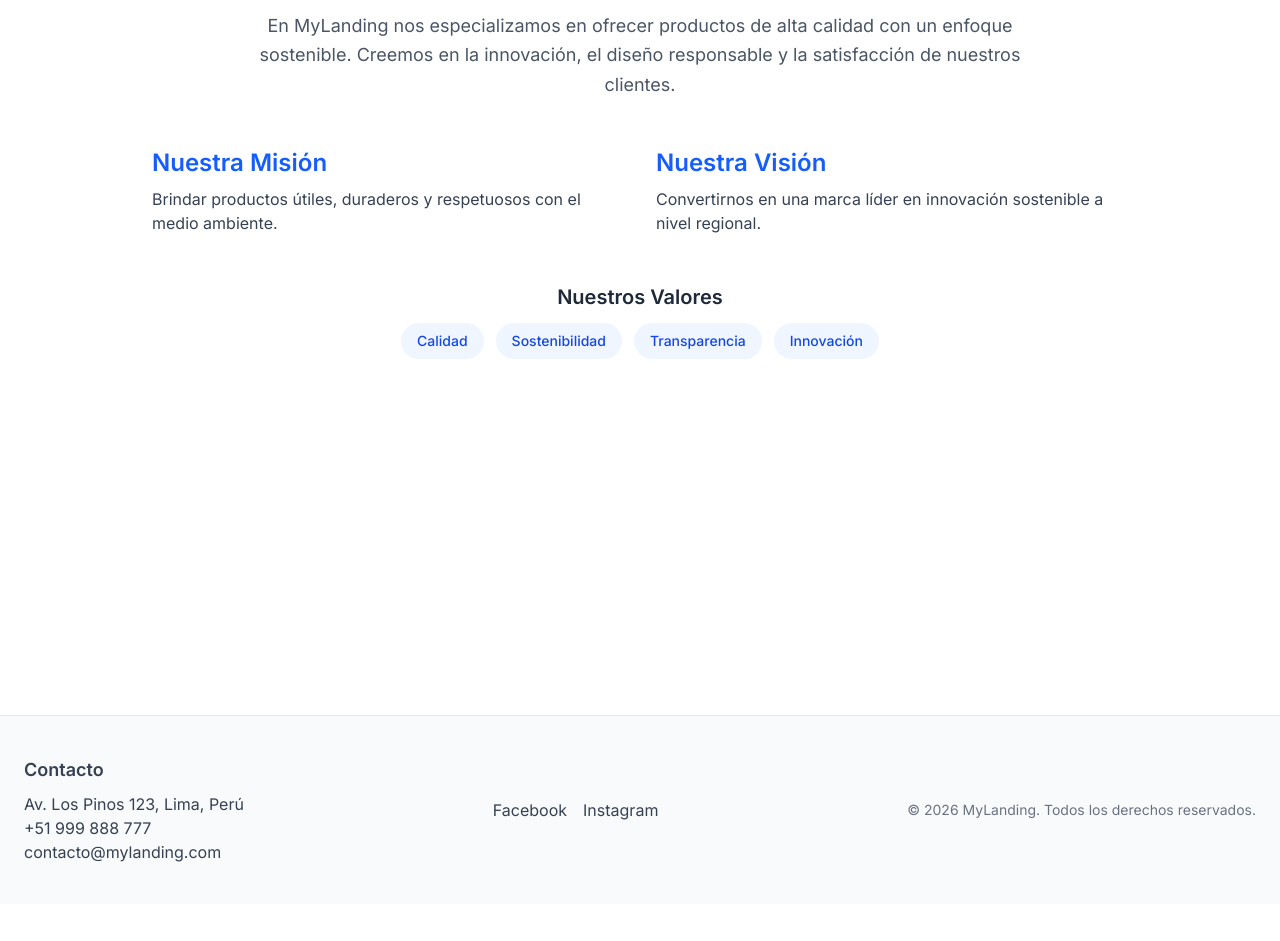
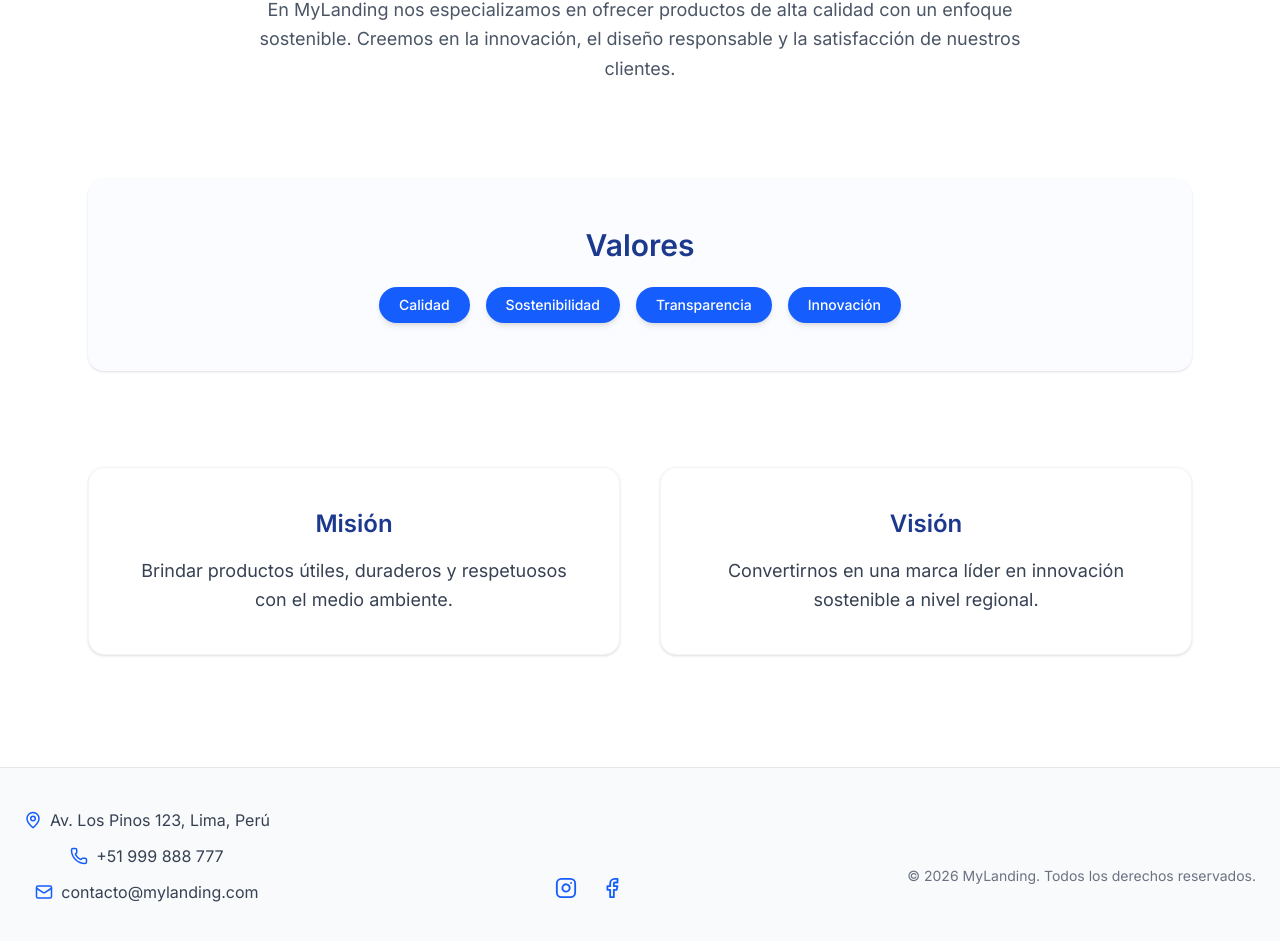
Before and after one commit to WALE-Devs/walecom-web, a Next.js app: page /about in a window 1280 px wide. Shown: the part 189-1130 px from the top of the page. Before the commit the page ends 1093 px from the top, so only its background shows below. Built offline with nearby package versions, Linux system fonts and the light colour scheme; no server answers.

Commit message:
upd: components w/updated data

```diff
--- a/src/app/api/about/route.ts
+++ b/src/app/api/about/route.ts
@@ -1,18 +1,7 @@
+// src/app/api/about/route.ts
 import { NextResponse } from "next/server";
+import { aboutData } from "@/data/about";
 
 export async function GET() {
-    const about = {
-        titulo: "Sobre Nosotros",
-        descripcion: "En MyLanding nos especializamos en ofrecer productos de alta calidad con un enfoque sostenible. Creemos en la innovación, el diseño responsable y la satisfacción de nuestros clientes.",
-        mision: "Brindar productos útiles, duraderos y respetuosos con el medio ambiente.",
-        vision: "Convertirnos en una marca líder en innovación sostenible a nivel regional.",
-        valores: [
-            "Calidad",
-            "Sostenibilidad",
-            "Transparencia",
-            "Innovación"
-        ],
-    };
-
-  return NextResponse.json(about);
+  return NextResponse.json(aboutData);
 }
--- a/src/app/api/contact/route.ts
+++ b/src/app/api/contact/route.ts
@@ -1,15 +1,6 @@
 import { NextResponse } from "next/server";
+import { contactData } from "@/data/contact";
 
 export async function GET() {
-  const contactData = {
-    email: "contacto@mylanding.com",
-    telefono: "+51 999 888 777",
-    direccion: "Av. Los Pinos 123, Lima, Perú",
-    redes: {
-      instagram: "https://instagram.com/mylanding",
-      facebook: "https://facebook.com/mylanding",
-    },
-  };
-
   return NextResponse.json(contactData);
 }
--- a/src/components/layout/Footer.tsx
+++ b/src/components/layout/Footer.tsx
@@ -1,26 +1,66 @@
 import Link from "next/link";
-import { getContactInfo } from "@/lib/contact";
+import { Mail, Phone, MapPin, Instagram, Facebook } from "lucide-react";
+import { fetchContact } from "@/lib/contact";
 
 
 export default async function Footer() {
-  const contact = await getContactInfo();
+  const contact = await fetchContact();
+
+  const info = contact.blocks.find((b) => b.identifier === "information");
+  const social = contact.blocks.find((b) => b.identifier === "social");
 
   return (
     <footer className="bg-gray-50 border-t border-gray-200 mt-12">
       <div className="max-w-7xl mx-auto px-6 py-10 flex flex-col md:flex-row items-center justify-between gap-6 text-gray-700">
-        {/* INFO */}
-        <div>
-          <h3 className="font-semibold text-lg mb-2">Contacto</h3>
-          <p>{contact.direccion}</p>
-          <p>{contact.telefono}</p>
-          <p>{contact.email}</p>
-        </div>
+        {/* Contact information */}
+        {info && (
+          <div className="space-y-3 mb-10">
+            {info.items.address && (
+              <p className="flex justify-center items-center gap-2 text-gray-700">
+                <MapPin className="text-blue-600" size={18} />
+                {info.items.address}
+              </p>
+            )}
+            {info.items.phone && (
+              <p className="flex justify-center items-center gap-2 text-gray-700">
+                <Phone className="text-blue-600" size={18} />
+                {info.items.phone}
+              </p>
+            )}
+            {info.items.email && (
+              <p className="flex justify-center items-center gap-2 text-gray-700">
+                <Mail className="text-blue-600" size={18} />
+                {info.items.email}
+              </p>
+            )}
+          </div>
+        )}
 
-        {/* REDES */}
-        <div className="flex gap-4">
-          <Link href={contact.redes.facebook} target="_blank">Facebook</Link>
-          <Link href={contact.redes.instagram} target="_blank">Instagram</Link>
-        </div>
+        {/* Social media */}
+        {social && (
+          <div className="flex justify-center gap-6 mt-6">
+            {social.items.instagram && (
+              <a
+                href={social.items.instagram}
+                target="_blank"
+                rel="noopener noreferrer"
+                className="text-blue-600 hover:text-blue-800 transition"
+              >
+                <Instagram size={22} />
+              </a>
+            )}
+            {social.items.facebook && (
+              <a
+                href={social.items.facebook}
+                target="_blank"
+                rel="noopener noreferrer"
+                className="text-blue-600 hover:text-blue-800 transition"
+              >
+                <Facebook size={22} />
+              </a>
+            )}
+          </div>
+        )}
 
         <p className="text-sm text-gray-500 text-center md:text-right w-full md:w-auto">
           © {new Date().getFullYear()} MyLanding. Todos los derechos reservados.
--- a/src/components/sections/About.tsx
+++ b/src/components/sections/About.tsx
@@ -1,45 +1,76 @@
-// components/sections/About.tsx
-import { getAboutInfo } from "@/lib/about";
+import { fetchAbout } from "@/lib/about";
 
-export default async function AboutSection() {
-  const about = await getAboutInfo();
+export default async function AboutPage() {
+  const about = await fetchAbout();
+
+  const mission = about.blocks.find((b) => b.identifier === "mission");
+  const vision = about.blocks.find((b) => b.identifier === "vision");
+  const values = about.blocks.find((b) => b.identifier === "values");
 
   return (
-    <section id="nosotros" className="py-20 bg-white text-gray-800">
-      <div className="max-w-5xl mx-auto px-6 text-center">
-        <h2 className="text-4xl font-bold mb-6">{about.titulo}</h2>
-        <p className="text-lg text-gray-600 leading-relaxed max-w-3xl mx-auto mb-8">
-          {about.descripcion}
+    <section className="max-w-6xl mx-auto px-6 py-16 space-y-24">
+      {/* Page header */}
+      <header className="text-center">
+        <h1 className="text-4xl font-bold mb-6">{about.title}</h1>
+        <p className="text-gray-600 text-lg leading-relaxed max-w-3xl mx-auto">
+          {about.description}
         </p>
+      </header>
 
-        <div className="grid md:grid-cols-2 gap-8 text-left mt-12">
-          <div>
-            <h3 className="text-2xl font-semibold mb-2 text-blue-600">
-              Nuestra Misión
-            </h3>
-            <p className="text-gray-700">{about.mision}</p>
-          </div>
-          <div>
-            <h3 className="text-2xl font-semibold mb-2 text-blue-600">
-              Nuestra Visión
-            </h3>
-            <p className="text-gray-700">{about.vision}</p>
+      {/* Values Section */}
+      {values && (
+        <div className="text-center bg-blue-50/30 py-12 px-6 rounded-2xl shadow-sm">
+          <h2 className="text-3xl font-semibold mb-6 text-blue-900">
+            {values.title}
+          </h2>
+
+          {values.subtitle && (
+            <p className="text-blue-600 text-sm uppercase tracking-wide mb-2">
+              {values.subtitle}
+            </p>
+          )}
+
+          {values.content_text && (
+            <p className="text-gray-700 leading-relaxed max-w-2xl mx-auto mb-8">
+              {values.content_text}
+            </p>
+          )}
+
+          {/* Value chips */}
+          <div className="flex flex-wrap justify-center gap-4">
+            {values.items.map((item, index) => (
+              <span
+                key={index}
+                className="px-5 py-2 bg-blue-600 text-white rounded-full text-sm font-medium shadow-md hover:bg-blue-700 transition"
+              >
+                {item}
+              </span>
+            ))}
           </div>
         </div>
+      )}
 
-        <div className="mt-12">
-          <h3 className="text-xl font-semibold mb-3">Nuestros Valores</h3>
-          <ul className="flex flex-wrap justify-center gap-3">
-            {about.valores.map((valor: string) => (
-              <li
-                key={valor}
-                className="bg-blue-50 text-blue-700 px-4 py-2 rounded-full text-sm font-medium"
+      {/* Mission & Vision */}
+      <div className="grid grid-cols-1 md:grid-cols-2 gap-10">
+        {[mission, vision].map(
+          (block) =>
+            block && (
+              <div
+                key={block.id}
+                className="bg-white border border-gray-100 rounded-2xl shadow-sm hover:shadow-md transition-all duration-300 p-10 text-center"
               >
-                {valor}
-              </li>
-            ))}
-          </ul>
-        </div>
+                <h2 className="text-2xl font-semibold mb-4 text-blue-900">
+                  {block.title}
+                </h2>
+
+                {block.content_text && (
+                  <p className="text-gray-700 leading-relaxed text-lg">
+                    {block.content_text}
+                  </p>
+                )}
+              </div>
+            )
+        )}
       </div>
     </section>
   );
--- a/src/components/sections/ContactSection.tsx
+++ b/src/components/sections/ContactSection.tsx
@@ -1,13 +1,70 @@
-import { getContactInfo } from "@/lib/contact";
+import { fetchContact } from "@/lib/contact";
+import { Mail, Phone, MapPin, Instagram, Facebook } from "lucide-react";
 
 export default async function ContactSection() {
-  const contact = await getContactInfo();
+  const contact = await fetchContact();
+
+  const info = contact.blocks.find((b) => b.identifier === "information");
+  const social = contact.blocks.find((b) => b.identifier === "social");
+
   return (
-     <section id="contacto" className="py-16 bg-gray-100 text-center">
-        <h2 className="text-3xl font-semibold mb-6">Contáctanos</h2>
-        <p>{contact.direccion}</p>
-        <p>{contact.telefono}</p>
-        <p>{contact.email}</p>
-      </section>
+    <section id="contacto" className="py-16 bg-gray-100 text-center">
+      <h2 className="text-3xl font-semibold mb-6 text-blue-900">
+        {contact.title}
+      </h2>
+      <p className="text-gray-700 mb-10 max-w-2xl mx-auto">
+        {contact.description}
+      </p>
+
+      {/* Contact information */}
+      {info && (
+        <div className="space-y-3 mb-10">
+          {info.items.address && (
+            <p className="flex justify-center items-center gap-2 text-gray-700">
+              <MapPin className="text-blue-600" size={18} />
+              {info.items.address}
+            </p>
+          )}
+          {info.items.phone && (
+            <p className="flex justify-center items-center gap-2 text-gray-700">
+              <Phone className="text-blue-600" size={18} />
+              {info.items.phone}
+            </p>
+          )}
+          {info.items.email && (
+            <p className="flex justify-center items-center gap-2 text-gray-700">
+              <Mail className="text-blue-600" size={18} />
+              {info.items.email}
+            </p>
+          )}
+        </div>
+      )}
+
+      {/* Social media */}
+      {social && (
+        <div className="flex justify-center gap-6 mt-6">
+          {social.items.instagram && (
+            <a
+              href={social.items.instagram}
+              target="_blank"
+              rel="noopener noreferrer"
+              className="text-blue-600 hover:text-blue-800 transition"
+            >
+              <Instagram size={22} />
+            </a>
+          )}
+          {social.items.facebook && (
+            <a
+              href={social.items.facebook}
+              target="_blank"
+              rel="noopener noreferrer"
+              className="text-blue-600 hover:text-blue-800 transition"
+            >
+              <Facebook size={22} />
+            </a>
+          )}
+        </div>
+      )}
+    </section>
   );
 }
--- /dev/null
+++ b/src/data/about.ts
@@ -0,0 +1,61 @@
+import type { AboutContent } from "@/types/about";
+
+export const aboutData: AboutContent = {
+  id: 1,
+  identifier: "about",
+  title: "Sobre Nosotros",
+  description:
+    "En MyLanding nos especializamos en ofrecer productos de alta calidad con un enfoque sostenible. Creemos en la innovación, el diseño responsable y la satisfacción de nuestros clientes.",
+  language: "es",
+  is_active: true,
+  last_updated: "2026-01-14T17:51:06.126436Z",
+  blocks: [
+    {
+      id: 3,
+      content: 1,
+      identifier: "mission",
+      title: "Misión",
+      subtitle: "",
+      content_text:
+        "Brindar productos útiles, duraderos y respetuosos con el medio ambiente.",
+      items: [],
+      image_path: null,
+      image_url: null,
+      order: 1,
+      is_active: true,
+      type: "",
+      language: "es",
+    },
+    {
+      id: 4,
+      content: 1,
+      identifier: "vision",
+      title: "Visión",
+      subtitle: "",
+      content_text:
+        "Convertirnos en una marca líder en innovación sostenible a nivel regional.",
+      items: [],
+      image_path: null,
+      image_url: null,
+      order: 2,
+      is_active: true,
+      type: "",
+      language: "es",
+    },
+    {
+      id: 5,
+      content: 1,
+      identifier: "values",
+      title: "Valores",
+      subtitle: "",
+      content_text: "",
+      items: ["Calidad", "Sostenibilidad", "Transparencia", "Innovación"],
+      image_path: null,
+      image_url: null,
+      order: 3,
+      is_active: true,
+      type: "",
+      language: "es",
+    },
+  ],
+};
--- /dev/null
+++ b/src/data/contact.ts
@@ -0,0 +1,52 @@
+// data/contact.ts
+import type { ContactContent } from "@/types/contact";
+
+export const contactData: ContactContent = {
+  id: 2,
+  identifier: "contact",
+  title: "Contáctanos",
+  description:
+    "¿Tienes alguna pregunta o comentario? Estamos aquí para ayudarte.",
+  language: "es",
+  is_active: true,
+  last_updated: "2026-01-14T19:19:49.215403Z",
+  blocks: [
+    {
+      id: 6,
+      content: 2,
+      identifier: "information",
+      title: "Información de Contacto",
+      subtitle: "",
+      content_text: "",
+      items: {
+        email: "contacto@mylanding.com",
+        phone: "+51 999 888 777",
+        address: "Av. Los Pinos 123, Lima, Perú",
+      },
+      image_path: null,
+      image_url: null,
+      order: 1,
+      is_active: true,
+      type: "",
+      language: "es",
+    },
+    {
+      id: 7,
+      content: 2,
+      identifier: "social",
+      title: "Redes Sociales",
+      subtitle: "",
+      content_text: "",
+      items: {
+        instagram: "https://instagram.com/mylanding",
+        facebook: "https://facebook.com/mylanding",
+      },
+      image_path: null,
+      image_url: null,
+      order: 2,
+      is_active: true,
+      type: "",
+      language: "es",
+    },
+  ],
+};
--- a/src/lib/contact.ts
+++ b/src/lib/contact.ts
@@ -1,4 +1,6 @@
-export async function getContactInfo() {
+import type { ContactContent } from "@/types/contact";
+
+export async function fetchContact(): Promise<ContactContent>  {
   const baseUrl = process.env.NEXT_PUBLIC_BASE_URL || "http://localhost:3000";
 
   const res = await fetch(`${baseUrl}/api/contact`, {
--- /dev/null
+++ b/src/types/about.ts
@@ -0,0 +1,27 @@
+
+export interface AboutBlock {
+  id: number;
+  content: number;
+  identifier: string;
+  title: string;
+  subtitle: string;
+  content_text: string;
+  items: string[];
+  image_path: string | null;
+  image_url: string | null;
+  order: number;
+  is_active: boolean;
+  type: string;
+  language: string;
+}
+
+export interface AboutContent {
+  id: number;
+  identifier: string;
+  title: string;
+  description: string;
+  language: string;
+  is_active: boolean;
+  last_updated: string;
+  blocks: AboutBlock[];
+}
--- /dev/null
+++ b/src/types/contact.ts
@@ -0,0 +1,26 @@
+export interface ContactBlock {
+  id: number;
+  content: number;
+  identifier: string;
+  title: string;
+  subtitle: string;
+  content_text: string;
+  items: Record<string, string>;
+  image_path: string | null;
+  image_url: string | null;
+  order: number;
+  is_active: boolean;
+  type: string;
+  language: string;
+}
+
+export interface ContactContent {
+  id: number;
+  identifier: string;
+  title: string;
+  description: string;
+  language: string;
+  is_active: boolean;
+  last_updated: string;
+  blocks: ContactBlock[];
+}
```
Also changed, not shown: src/lib/about.ts (+5 -6 lines).
